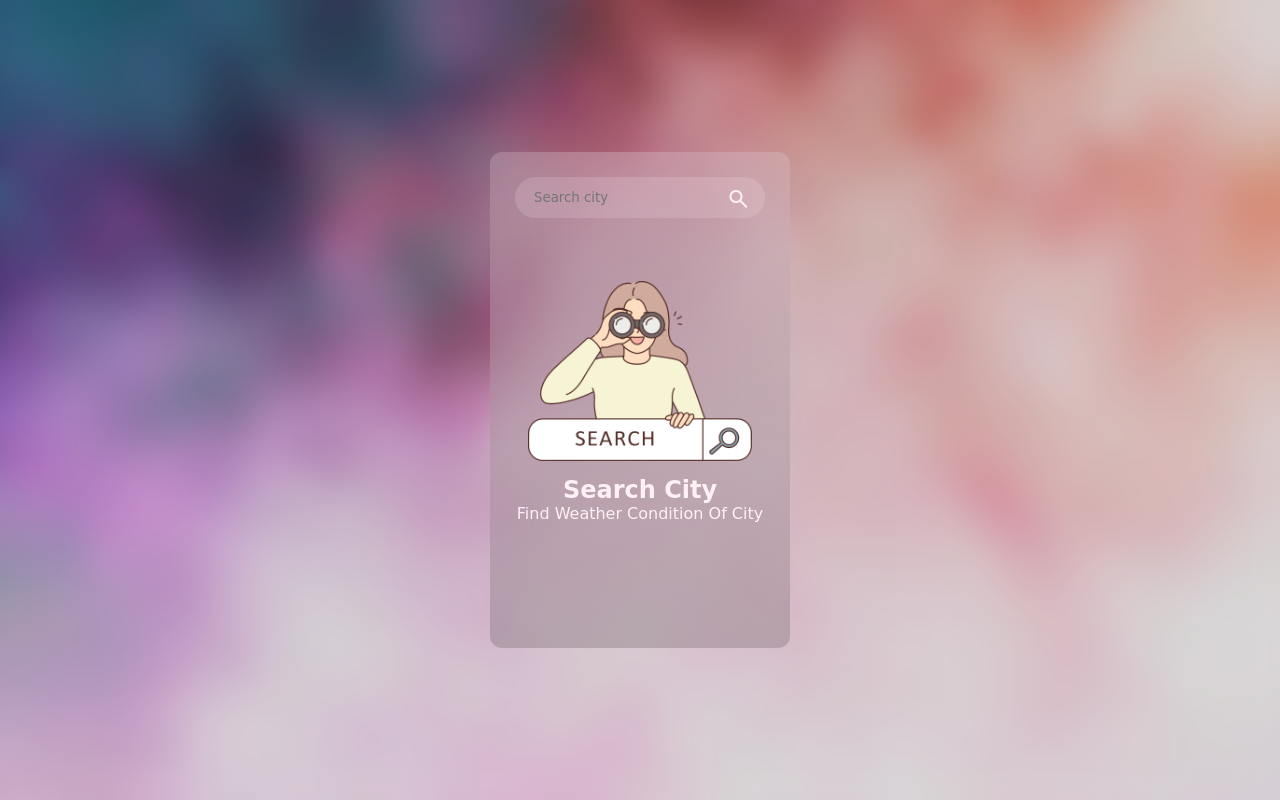
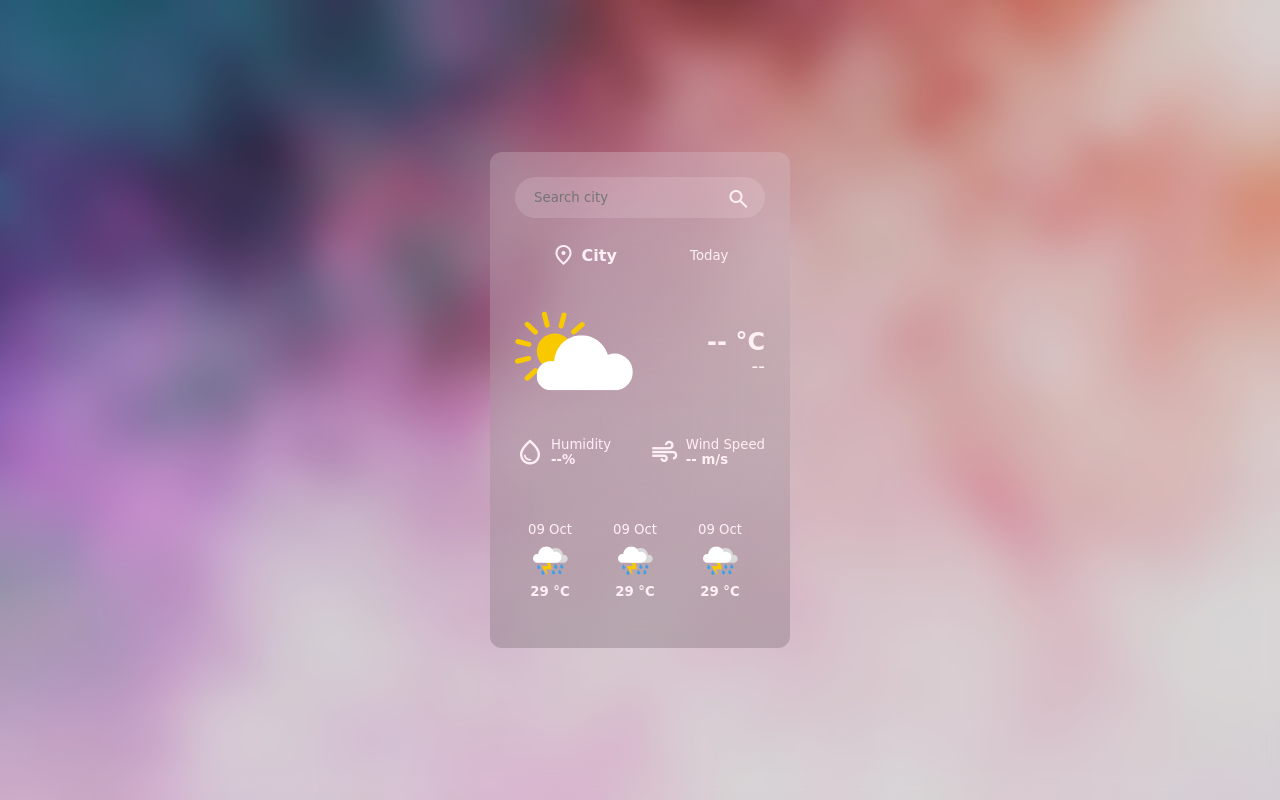
Before and after one commit to Aditya-Vasipalli/check-weather, a plain HTML site: page index.html in a window 1280 px wide. Drawn offline with nearby package versions, Linux system fonts and the light colour scheme.

Commit message:
fixed forcast

```diff
--- a/index.html
+++ b/index.html
@@ -21,7 +21,7 @@
         </header>
 
 
-        <section class="weather-info" style="display: none;">
+        <section class="weather-info" style>
             <div class="location-date-container">
                 <div class="location">
                     <span class="material-symbols-outlined">location_on</span>
@@ -55,10 +55,32 @@
                     </div>
                 </div>
             </div>
+            <div class="forecast-items-container">
+                <div class="forecast-item">
+                    <h5 class="forecast-item-date regular-txt"> 09 Oct</h5>
+                    <img src="assets/weather/thunderstorm.svg" class="forecast-item-img">
+                    <h5 class="forecast-item-temp">29 °C</h5>
+                </div>
+                <div class="forecast-item">
+                    <h5 class="forecast-item-date regular-txt"> 09 Oct</h5>
+                    <img src="assets/weather/thunderstorm.svg" class="forecast-item-img">
+                    <h5 class="forecast-item-temp">29 °C</h5>
+                </div>
+                <div class="forecast-item">
+                    <h5 class="forecast-item-date regular-txt"> 09 Oct</h5>
+                    <img src="assets/weather/thunderstorm.svg" class="forecast-item-img">
+                    <h5 class="forecast-item-temp">29 °C</h5>
+                </div>
+                <div class="forecast-item">
+                    <h5 class="forecast-item-date regular-txt"> 09 Oct</h5>
+                    <img src="assets/weather/thunderstorm.svg" class="forecast-item-img">
+                    <h5 class="forecast-item-temp">29 °C</h5>
+                </div>
+            </div>
         </section>
 
 
-        <section class="search-city section-message">
+        <section class="search-city section-message" style="display: none;">
             <img src="assets/message/search-city-2.jpg" class="message-img" alt="Search City">
             <div>
                 <h1>Search City</h1>
```
